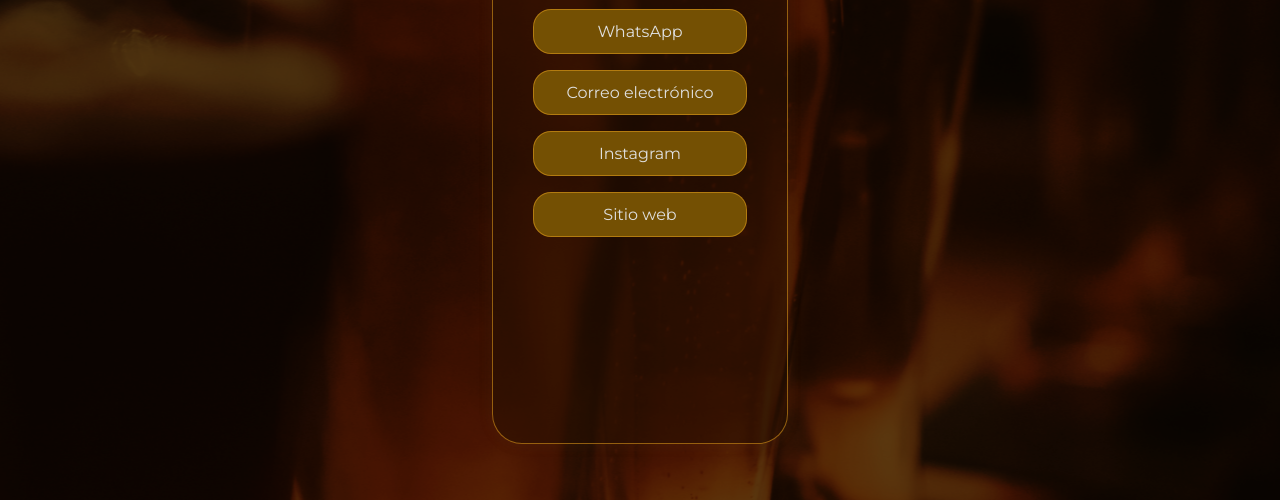
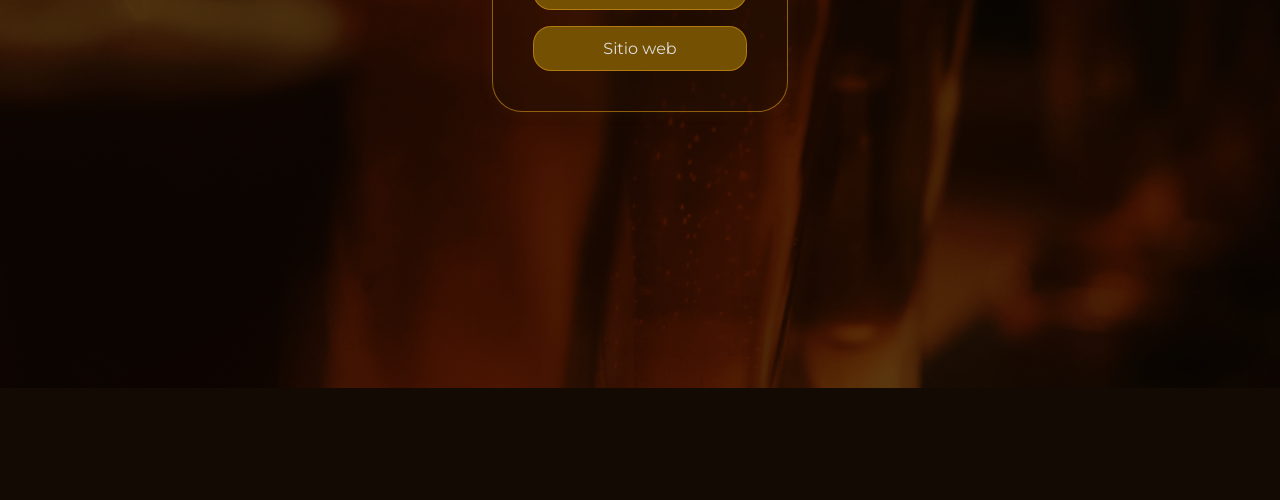
Before and after one commit to contacto-freebeer/francoportillo, a plain HTML site: page index.html in a window 1280 px wide. Shown: the part 412-912 px from the top of the page. After the commit the page ends 800 px from the top, so only its background shows below. Drawn offline with Linux system fonts and the light colour scheme.

Commit message:
Update style.css
????

```diff
--- a/style.css
+++ b/style.css
@@ -45,7 +45,7 @@
     display: flex;
   justify-content: center; /* Centers horizontally */
   align-items: center;     /* Centers vertically */
-  height: 100vh;           /* Example: Centers in the full viewport height */
+  height: auto;           /* Example: Centers in the full viewport height */
 }
 
 .contenedorinterno{
```
